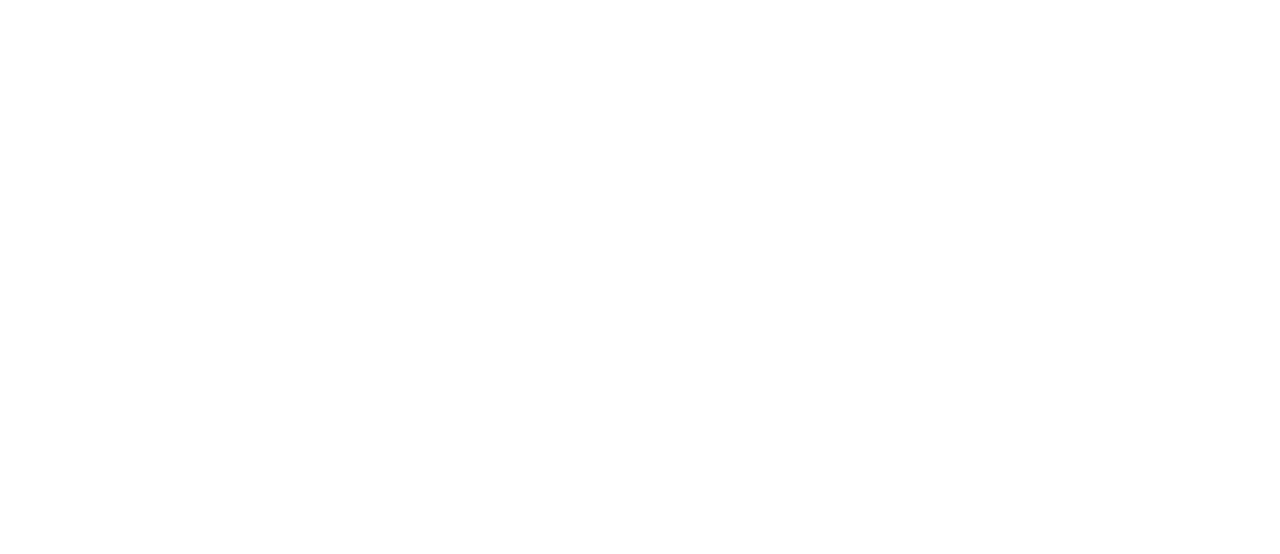
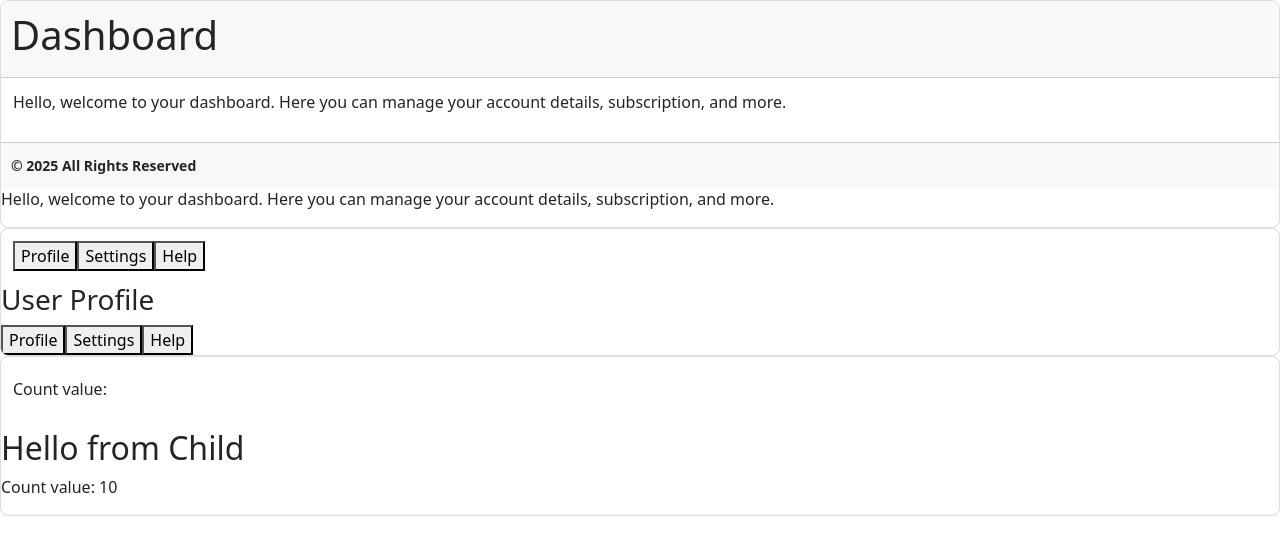
Before and after one commit to om-jasoliya91/new-projet, a Vue app: page /slotView in a window 1280 px wide. Before the commit this address had no page. Shown: the top 554 px of the page. Built offline with nearby package versions, Linux system fonts and the light colour scheme.

Commit message:
layout example

```diff
--- /dev/null
+++ b/src/components/practise/LayoutSlot.vue
@@ -0,0 +1,58 @@
+<template>
+  <div class="card">
+    <!-- HEADER (display only if provided) -->
+    <div v-if="$slots.header" class="card-header">
+      <slot name="header"></slot>
+    </div>
+
+    <!-- MAIN / DEFAULT SLOT (display only if provided) -->
+    <div v-if="$slots.default" class="card-content">
+      <slot></slot>
+    </div>
+
+    <!-- FOOTER (display only if provided) -->
+    <div v-if="$slots.footer" class="card-footer">
+      <slot name="footer"></slot>
+    </div>
+
+    <!-- example of dynamic slot  -->
+    <div class="box">
+      <slot :name="activeSlot"></slot>
+    </div>
+
+    <div>
+      <slot :text="message" :count="count"></slot>
+    </div>
+  </div>
+</template>
+
+<script setup>
+import { defineProps } from 'vue'
+import { ref } from 'vue'
+const props = defineProps({
+  activeSlot: String,
+})
+const message = ref('Hello from Child')
+const count = ref(10)
+</script>
+
+<style scoped>
+.card {
+  border: 1px solid #ddd;
+  border-radius: 8px;
+  padding: 0;
+  overflow: hidden;
+  background: white;
+}
+
+.card-header,
+.card-footer {
+  padding: 10px;
+  background: #f8f8f8;
+  font-weight: bold;
+}
+
+.card-content {
+  padding: 12px;
+}
+</style>
--- /dev/null
+++ b/src/components/practiseview/SlotView.vue
@@ -0,0 +1,47 @@
+<template>
+  <LayoutSlot>
+    <!-- Named slot using v-slot -->
+    <template v-slot:header>
+      <h1>Dashboard</h1>
+    </template>
+
+    <!-- Named slot using v-slot -->
+    <!-- <template v-slot:main>
+      <p>Welcome to dashboard</p>
+    </template> -->
+    <p>
+      Hello, welcome to your dashboard. Here you can manage your account details, subscription, and
+      more.
+    </p>
+    <!-- Named slot using shorthand (#) -->
+    <template #footer>
+      <small>© 2025 All Rights Reserved</small>
+    </template>
+  </LayoutSlot>
+
+  <LayoutSlot :activeSlot="currentTab">
+    <template #profile>
+      <h3>User Profile</h3>
+    </template>
+
+    <template #settings>
+      <h3>Settings Panel</h3>
+    </template>
+
+    <template #help>
+      <h3>Help & FAQ</h3>
+    </template>
+    <button @click="currentTab = 'profile'">Profile</button>
+    <button @click="currentTab = 'settings'">Settings</button>
+    <button @click="currentTab = 'help'">Help</button>
+  </LayoutSlot>
+  <LayoutSlot v-slot="slotProps">
+    <h2>{{ slotProps.text }}</h2>
+    <p>Count value: {{ slotProps.count }}</p>
+  </LayoutSlot>
+</template>
+<script setup>
+import LayoutSlot from '../practise/LayoutSlot.vue'
+import { ref } from 'vue'
+const currentTab = ref('profile')
+</script>
--- a/src/router/index.js
+++ b/src/router/index.js
@@ -4,6 +4,7 @@
 import HomeView from '@/components/pages/Dashboard/HomeView.vue'
 import ProfileView from '@/components/pages/Dashboard/ProfileView.vue'
 import CourseView from '@/components/pages/Dashboard/CourseView.vue'
+import SlotView from '@/components/practiseview/SlotView.vue'
 
 const routes = [
   { path: '/', name: 'register', component: RegisterView },
@@ -11,6 +12,9 @@
   { path: '/home', name: 'home', component: HomeView, meta: { requiresAuth: true } },
   { path: '/profile', name: 'profile', component: ProfileView, meta: { requiresAuth: true } },
   { path: '/course', name: 'course', component: CourseView, meta: { requiresAuth: true } },
+
+  //this routes for prcatise
+  { path: '/slotView', name: 'slot', component: SlotView },
 ]
 
 const router = createRouter({
```
